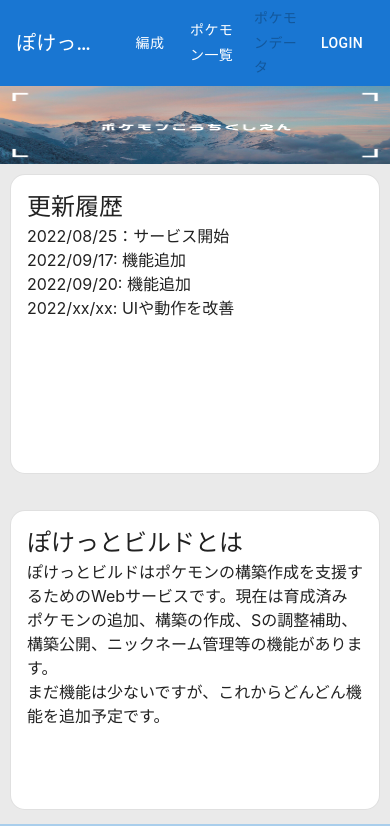
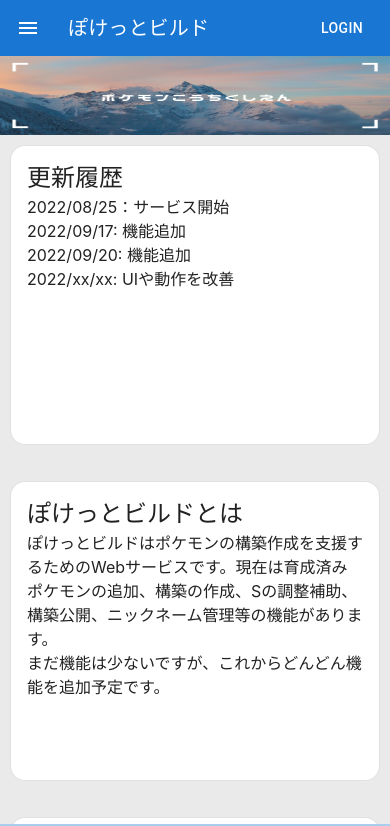
Before and after one commit to sasakirione/PokemonBuildFront, a Next.js app: page / in a window 390 px wide. Shown: the top 826 px of the page. Built offline with nearby package versions, Linux system fonts and the light colour scheme; no server answers.

Commit message:
Update: Headerのスマホ対応化

```diff
--- a/components/atomic/Header.tsx
+++ b/components/atomic/Header.tsx
@@ -1,11 +1,40 @@
-import {AppBar, Button, Toolbar, Typography} from "@mui/material";
+import {AppBar, Button, IconButton, Menu, MenuItem, Toolbar, Typography, useMediaQuery, useTheme} from "@mui/material";
+import MenuIcon from '@mui/icons-material/Menu';
 import {NextPage} from "next";
 import AuthButton from "../particle/AuthButton";
+import {useState} from "react";
 
 const Header: NextPage = () => {
+    const [isOpenMenu, setIsOpenMenu] = useState(false)
+    const theme = useTheme();
+    const isSmartphone = useMediaQuery(theme.breakpoints.down('sm'));
+
+    const handleClickOpenMenu = () => {
+        setIsOpenMenu(true);
+    }
+    const handleCloseMenu = () => {
+        setIsOpenMenu(false);
+    }
+
     return (
         <AppBar position="static">
             <Toolbar>
+                {isSmartphone && <div><IconButton
+                    size="large"
+                    edge="start"
+                    color="inherit"
+                    aria-label="menu"
+                    sx={{mr: 2}}
+                    onClick={handleClickOpenMenu}
+                >
+                    <MenuIcon/>
+                </IconButton>
+                    <Menu open={isOpenMenu} onClose={handleCloseMenu}>
+                        <MenuItem><a href="./build">編成</a></MenuItem>
+                        <MenuItem><a href="./pokemon">ポケモン一覧</a></MenuItem>
+                        <MenuItem><a>ポケモンデータ</a></MenuItem>
+                        <MenuItem><a>情報</a></MenuItem>
+                    </Menu></div>}
                 <Typography
                     variant="h6"
                     noWrap
@@ -15,11 +44,12 @@ const Header: NextPage = () => {
                 >
                     ぽけっとビルド
                 </Typography>
-                <div className="boxContainer">
+                {!isSmartphone && <div className="boxContainer">
                     <Button href="./build" color="inherit">編成</Button>
                     <Button href="./pokemon" color="inherit">ポケモン一覧</Button>
                     <Button href="./build" color="inherit" disabled={true}>ポケモンデータ</Button>
-                </div>
+                    <Button href="./build" color="inherit" disabled={true}>情報</Button>
+                </div>}
                 <AuthButton/>
             </Toolbar>
         </AppBar>
```
